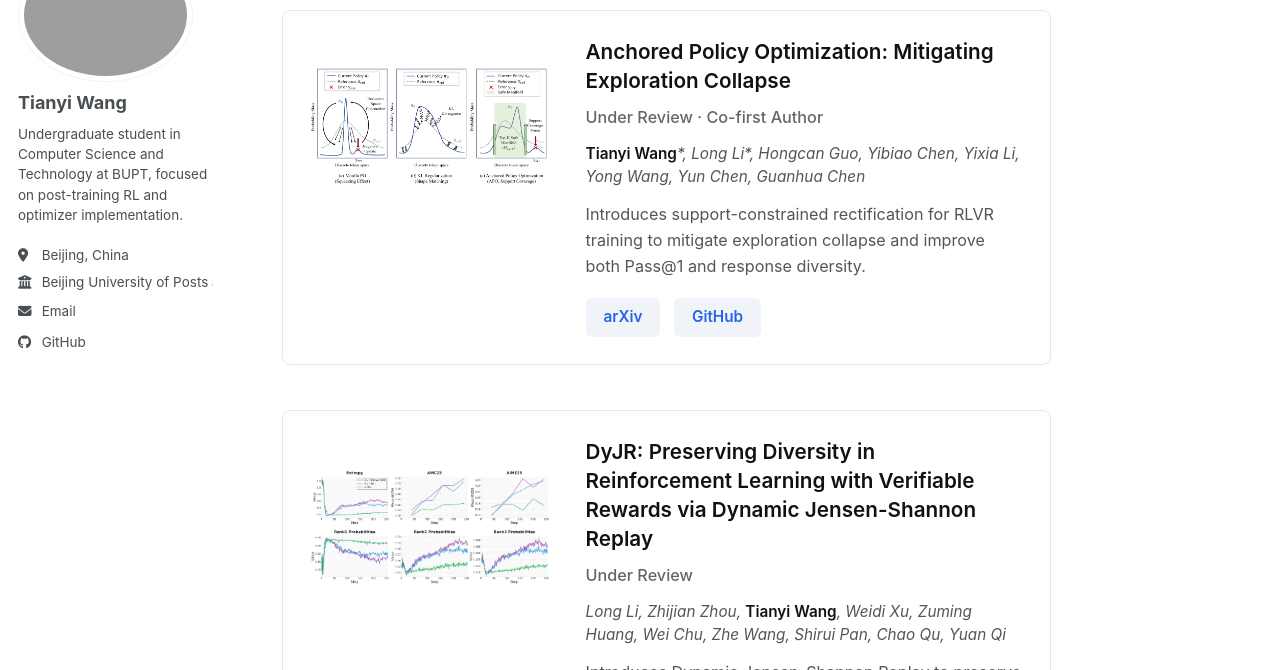
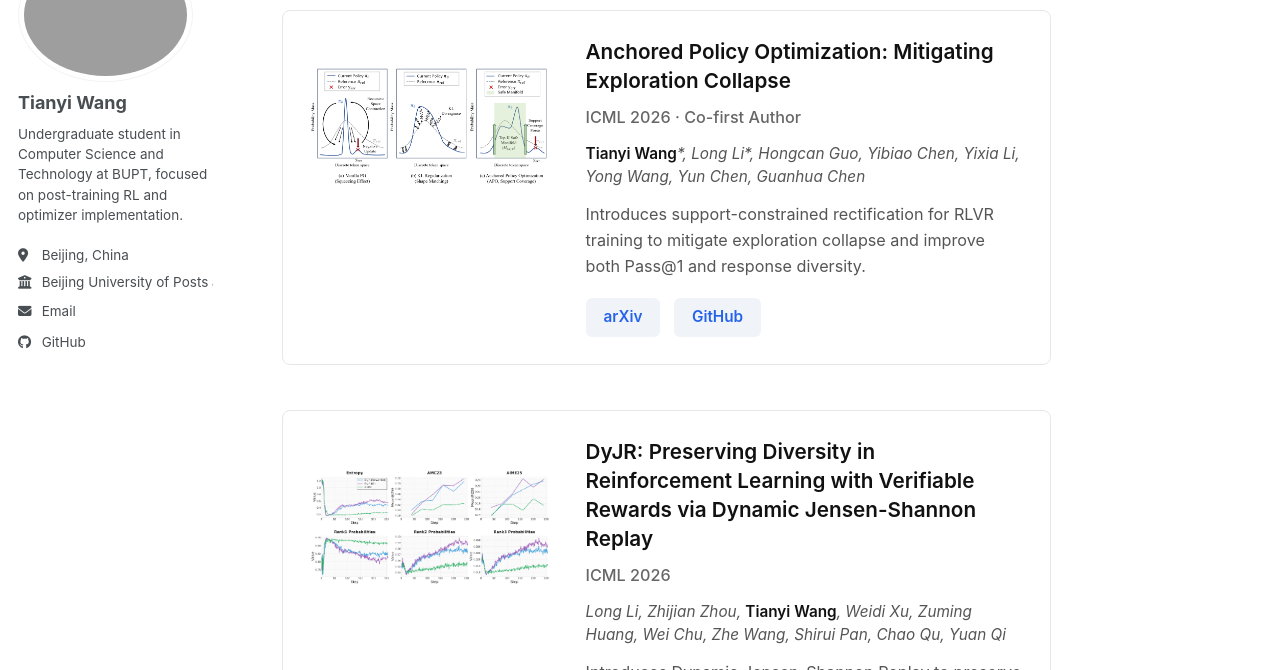
Before and after one commit to 1BIMU/Academic_CV, a Jekyll site: the page built from _pages/about.md, in a window 1280 px wide and 900 px high, scrolled down 727 px. Shown: the part 153-823 px from the top of the window. Built offline with Jekyll 4.4.1, drawn with Linux system fonts in a browser that asks for light colours; a script bundle is joined from its source files by our own code; library files that are not in the unit come from our copies.

Commit message:
updated ICML information

```diff
--- a/_pages/about.md
+++ b/_pages/about.md
@@ -213,7 +213,7 @@
     <div class="publication-content">
       <div>
         <h3 class="publication-title">Anchored Policy Optimization: Mitigating Exploration Collapse</h3>
-        <div class="publication-meta">Under Review · Co-first Author</div>
+        <div class="publication-meta">ICML 2026 · Co-first Author</div>
         <div class="publication-authors"><strong>Tianyi Wang</strong>*, Long Li*, Hongcan Guo, Yibiao Chen, Yixia Li, Yong Wang, Yun Chen, Guanhua Chen</div>
         <div class="publication-summary">Introduces support-constrained rectification for RLVR training to mitigate exploration collapse and improve both Pass@1 and response diversity.</div>
       </div>
@@ -231,7 +231,7 @@
     <div class="publication-content">
       <div>
         <h3 class="publication-title">DyJR: Preserving Diversity in Reinforcement Learning with Verifiable Rewards via Dynamic Jensen-Shannon Replay</h3>
-        <div class="publication-meta">Under Review</div>
+        <div class="publication-meta">ICML 2026</div>
         <div class="publication-authors">Long Li, Zhijian Zhou, <strong>Tianyi Wang</strong>, Weidi Xu, Zuming Huang, Wei Chu, Zhe Wang, Shirui Pan, Chao Qu, Yuan Qi</div>
         <div class="publication-summary">Introduces Dynamic Jensen-Shannon Replay to preserve diversity in reinforcement learning through a verifiable rewards mechanism.</div>
       </div>
```
Also changed, not shown: _publications/2010-10-01-paper-title-number-2.md (+2 -2 lines), 1 other file.
